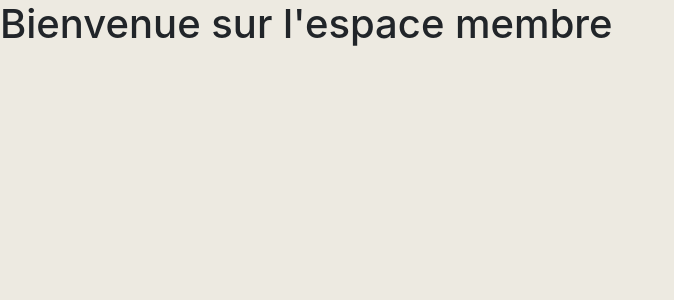
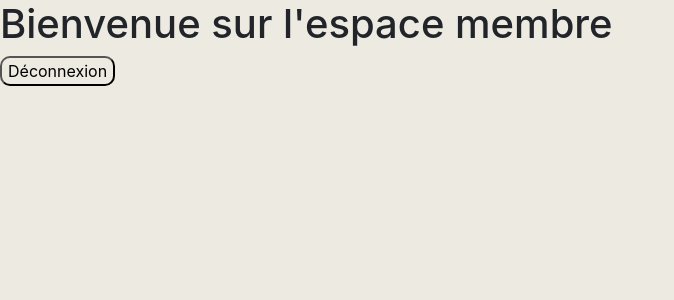
Before and after one commit to J-b-benetti/Authentification-Test-Firebase, a Vue app: page /espace-membre in a window 1280 px wide. Shown: the top 300 px of the page, without its empty margins (0-674 px from the left). Built offline with nearby package versions, Linux system fonts and the light colour scheme.

Commit message:
Commit du logOut

```diff
--- a/src/components/EspaceMembre.vue
+++ b/src/components/EspaceMembre.vue
@@ -1,11 +1,29 @@
 <script setup>
+import { getAuth, signOut } from "firebase/auth";
+import { useRouter } from 'vue-router';
+const router = useRouter();
 
+const auth = getAuth();
+function logOut() {
+
+    signOut(auth)
+        .then(() => {
+            // Sign-out successful.
+            router.push("/");
+        }).catch((error) => {
+            // An error happened.
+            console.log(error);
+        });
+}
 </script>
 
 <template>
     <h1>Bienvenue sur l'espace membre</h1>
+    <button @click="logOut" class="logOut">Déconnexion</button>
 </template>
 
 <style scoped>
-
+.logOut {
+    border-radius: 10px;
+}
 </style>
--- a/src/components/Signin.vue
+++ b/src/components/Signin.vue
@@ -42,7 +42,6 @@ function login() { // we also renamed this method
         <div class="form-outline mb-4">
             <p class="title">Veuillez vous connecter</p>
             <input type="email" id="form2Example1" class="form-control" placeholder="Entrer votre E-mail" v-model="email" />
-            <p v-if="errMsg">{{ errMsg }}</p>
             <label class="form-label" for="form2Example1">Adresse mail</label>
         </div>
 
@@ -52,7 +51,7 @@ function login() { // we also renamed this method
                 v-model="password" />
             <label class="form-label" for="form2Example2">Mot de passe</label>
         </div>
-        <p v-if="errMsg">{{ errMsg }}</p>
+        <p class="errorMsg" v-if="errMsg">{{ errMsg }}</p><br>
 
         <!-- Submit button -->
         <button type="submit" id="button-auth" class="btn btn-primary btn-block mb-4">Connexion</button>
@@ -85,4 +84,9 @@ function login() { // we also renamed this method
     width: 30%;
     margin-left: 35%;
 }
+
+.errorMsg {
+    margin-left: 35%;
+    font-size: 20px;
+}
 </style>
```
